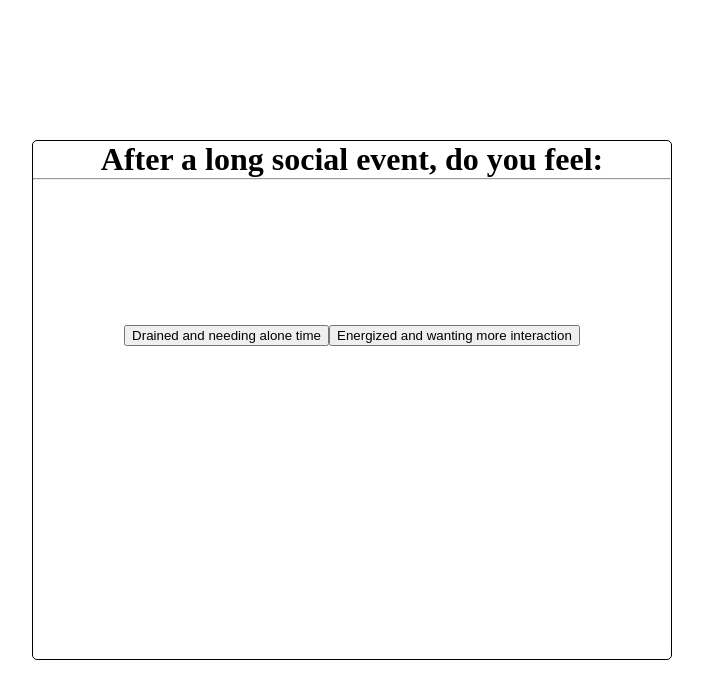
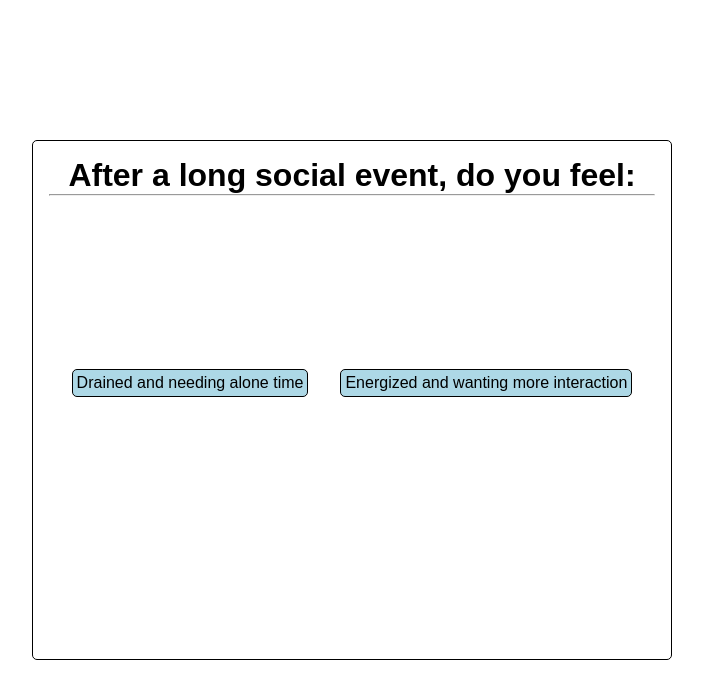
Before and after one commit to JMSONNE/Personality-test, a React (Vite) app: page / in a window 1280 px wide. Shown: the top 698 px of the page, without its empty margins (288-991 px from the left). Built offline with nearby package versions, Linux system fonts and the light colour scheme.

Commit message:
added styling

```diff
--- a/src/Components/QuizBox.jsx
+++ b/src/Components/QuizBox.jsx
@@ -94,14 +94,16 @@ export const QuizBox = () => {
             <div className="container">
                 <div className="quiz-box">
                     <div className="question">
-                        <h1>All answers submitted</h1>
+                        <h1 className='title'>You are:</h1>
                         <hr />
-                        <div className="answer-box">
-                            <p>{personalityType}</p>
+                        <div className="result-box">
+                            <p className='value code'>{personalityType}</p>
                             {personalityTraits && (
                                 <>
-                                    <p>{personalityTraits.type}</p>
-                                    <p>{personalityTraits.traits}</p>
+                                    <h1 className="value">Name:</h1>
+                                    <p className='value'>{personalityTraits.type}</p>
+                                    <h1 className="value">Key traits:</h1>
+                                    <p className='value'>{personalityTraits.traits}</p>
                                 </>
                             )}
                         </div>
@@ -120,9 +122,9 @@ export const QuizBox = () => {
                 </div>
                 <div className="answer-box">
                     {questions[currentQuestion].answers.map((answer, index) => (
-                        <button key={index} onClick={() => handleAnswers(answer)}>
+                        <div className='button' key={index} onClick={() => handleAnswers(answer)}>
                             {answer.text}
-                        </button>
+                        </div>
                     ))}
                 </div>
             </div>
--- a/src/index.css
+++ b/src/index.css
@@ -1,6 +1,7 @@
 * {
   margin: 0;
   box-sizing: border-box;
+  font-family: Arial, Helvetica, sans-serif;
 }
 .container {
   height: 100vh;
@@ -14,12 +15,42 @@
   border: 1px solid black;
   border-radius: 5px;
 }
+.title {
+  padding: 1rem;
+}
 .question {
   text-align: center;
+  padding: 1rem;
 }
 .answer-box {
   height: 60%;
+  margin-top: 1rem;
   display: flex;
   justify-content: center;
   align-items: center;
 }
+.value {
+  margin: 5px;
+  font-size: x-large;
+}
+.code {
+  padding: 1rem;
+  border: 1px solid black;
+}
+.button {
+  border: 1px solid black;
+  border-radius: 5px;
+  cursor: pointer;
+  padding: 4px;
+  margin: 1rem;
+  background-color: lightblue;
+  text-align: center;
+}
+.result-box {
+  height: 60%;
+  margin-top: 1rem;
+  display: flex;
+  justify-content: center;
+  align-items: center;
+  flex-direction: column;
+}
```
